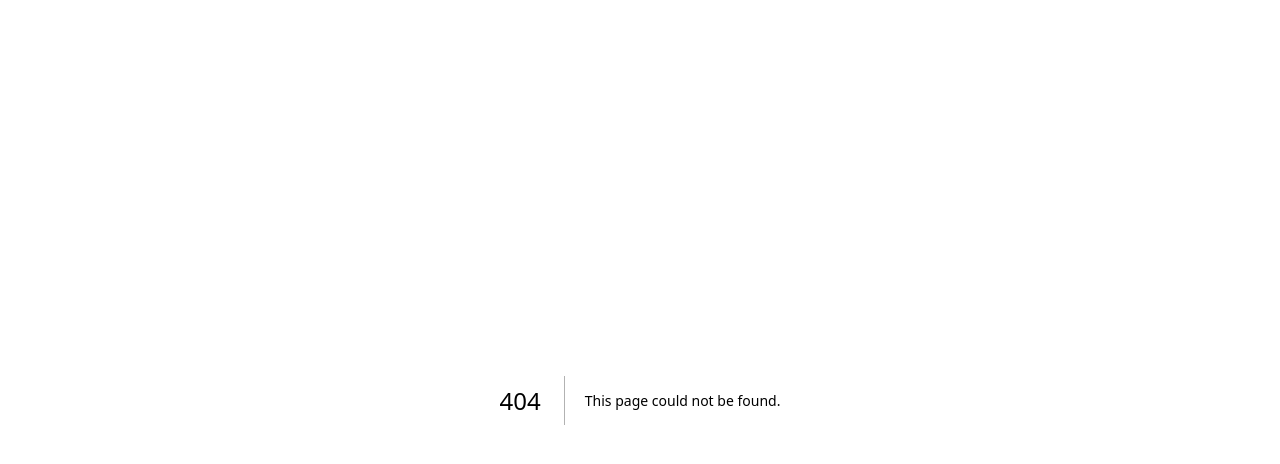
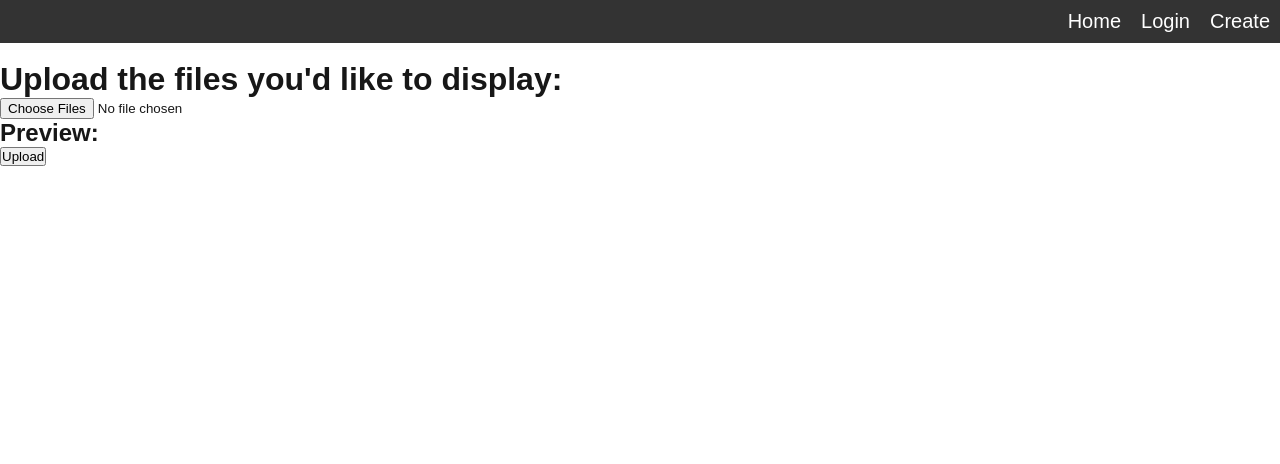
Before and after one commit to dbusnel/free-style, a Next.js app: page /create in a window 1280 px wide. Before the commit this address had no page. Shown: the top 464 px of the page. Built offline with nearby package versions, Linux system fonts and the light colour scheme.

Commit message:
initial implementation of post creation

```diff
--- /dev/null
+++ b/src/app/create/page.js
@@ -0,0 +1,11 @@
+import UploadPhotos from "@/components/CreatePostComponents/UploadPhotos";
+import NavBar from "@/components/NavBar";
+import "@/style/create-styles.css";
+
+export default function Create() {
+    return (
+    <div>
+        <NavBar/>
+        <UploadPhotos/>
+    </div>);
+}
--- /dev/null
+++ b/src/components/CreatePostComponents/UploadPhotos.js
@@ -0,0 +1,11 @@
+export default function UploadPhotos() {
+    return (
+    <div>
+        <h1>Upload the files you'd like to display:</h1>
+        <input type="file" multiple accept="image/jpeg, image/png, image/gif"></input>
+        <br/>
+        {/* should be conditionally rendered in the future */}
+        <h2>Preview:</h2>
+        <button id="uploadButton">Upload</button>
+    </div>);
+}
--- a/src/components/NavBar.js
+++ b/src/components/NavBar.js
@@ -10,7 +10,7 @@ export default function NavBar() {
             <div className="nav-bar">
                 <a href="/">Home</a>
                 <a href="/login">Login</a>
-                <a href="/contact">Contact</a>
+                <a href="/create">Create</a>
             </div>
             <br/>
         </div>
```
Also changed, not shown: src/style/create-styles.css (added).
